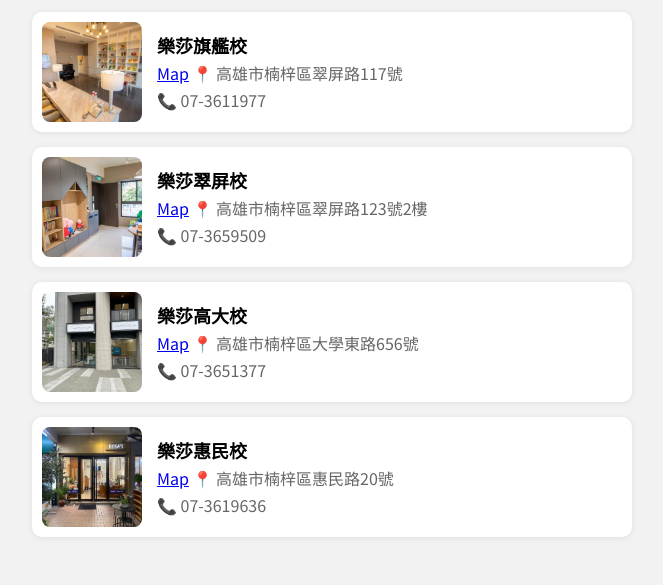
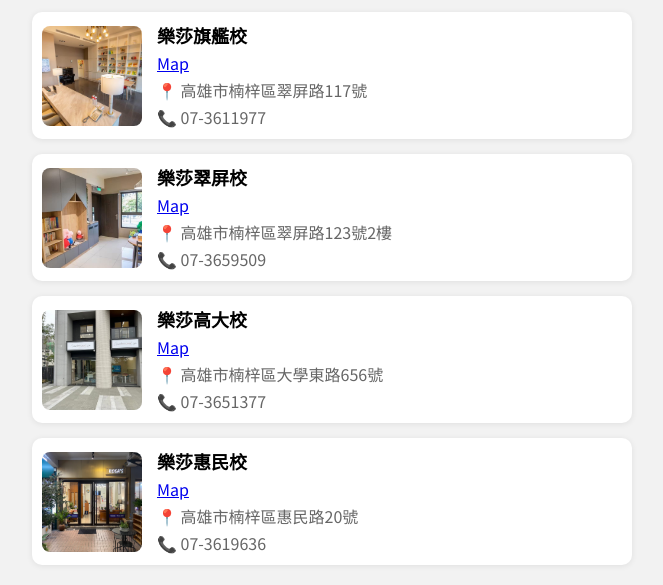
Before and after one commit to jiayu0709/Rosa.s-Branches, a plain HTML site: page index.html in a window 1280 px wide. Shown: the part 920-1505 px from the top of the page, without its empty margins (308-971 px from the left). Before the commit the page ends 1477 px from the top, so only its background shows below. Drawn offline with Linux system fonts and the light colour scheme; a script that the page names is missing.

Commit message:
更新：更新code

```diff
--- a/index.html
+++ b/index.html
@@ -140,7 +140,8 @@
           <img src="images/rosa2.jpg" alt="旗艦校">
           <div class="branch-info">
             <h4>樂莎旗艦校</h4>
-            <p><a href="https://www.google.com/maps?q=高雄市楠梓區翠屏路117號" target="_blank">Map</a> 📍 高雄市楠梓區翠屏路117號</p>
+            <p><a href="https://www.google.com/maps?q=高雄市楠梓區翠屏路117號" target="_blank">Map</a>
+            <p>📍 高雄市楠梓區翠屏路117號</p>
             <p>📞 07-3611977</p>
           </div>
         </div>
@@ -150,7 +151,8 @@
           <img src="images/rosa6.jpg" alt="樂莎翠屏校">
           <div class="branch-info">
             <h4>樂莎翠屏校</h4>
-            <p><a href="https://www.google.com/maps?q=高雄市楠梓區翠屏路123號2樓" target="_blank">Map</a> 📍 高雄市楠梓區翠屏路123號2樓</p>
+            <p><a href="https://www.google.com/maps?q=高雄市楠梓區翠屏路123號2樓" target="_blank">Map</a>
+            <p>📍 高雄市楠梓區翠屏路123號2樓</p>
             <p>📞 07-3659509</p>
           </div>
         </div>
@@ -160,7 +162,8 @@
           <img src="images/rosa10.jpg" alt="樂莎高大校">
           <div class="branch-info">
             <h4>樂莎高大校</h4>
-            <p><a href="https://www.google.com/maps?q=高雄市楠梓區大學東路656號" target="_blank">Map</a> 📍 高雄市楠梓區大學東路656號</p>
+            <p><a href="https://www.google.com/maps?q=高雄市楠梓區大學東路656號" target="_blank">Map</a>
+            <p>📍 高雄市楠梓區大學東路656號</p>
             <p>📞 07-3651377</p>
           </div>
         </div>
@@ -170,7 +173,8 @@
           <img src="images/13.png" alt="樂莎惠民校">
           <div class="branch-info">
             <h4>樂莎惠民校</h4>
-            <p><a href="https://www.google.com/maps?q=高雄市楠梓區惠民路20號" target="_blank">Map</a> 📍 高雄市楠梓區惠民路20號</p>
+            <p><a href="https://www.google.com/maps?q=高雄市楠梓區惠民路20號" target="_blank">Map</a>
+            <p>📍 高雄市楠梓區惠民路20號</p>
             <p>📞 07-3619636</p>
           </div>
         </div>
```
